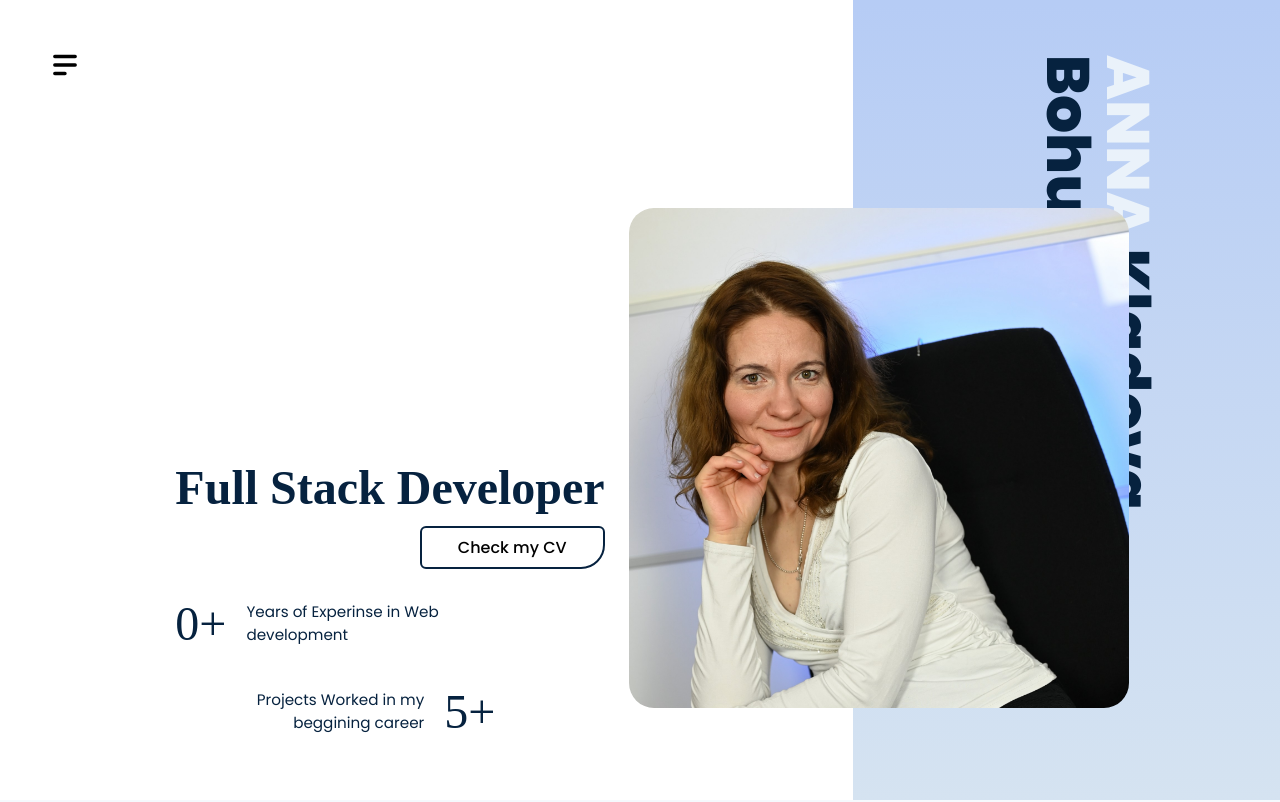
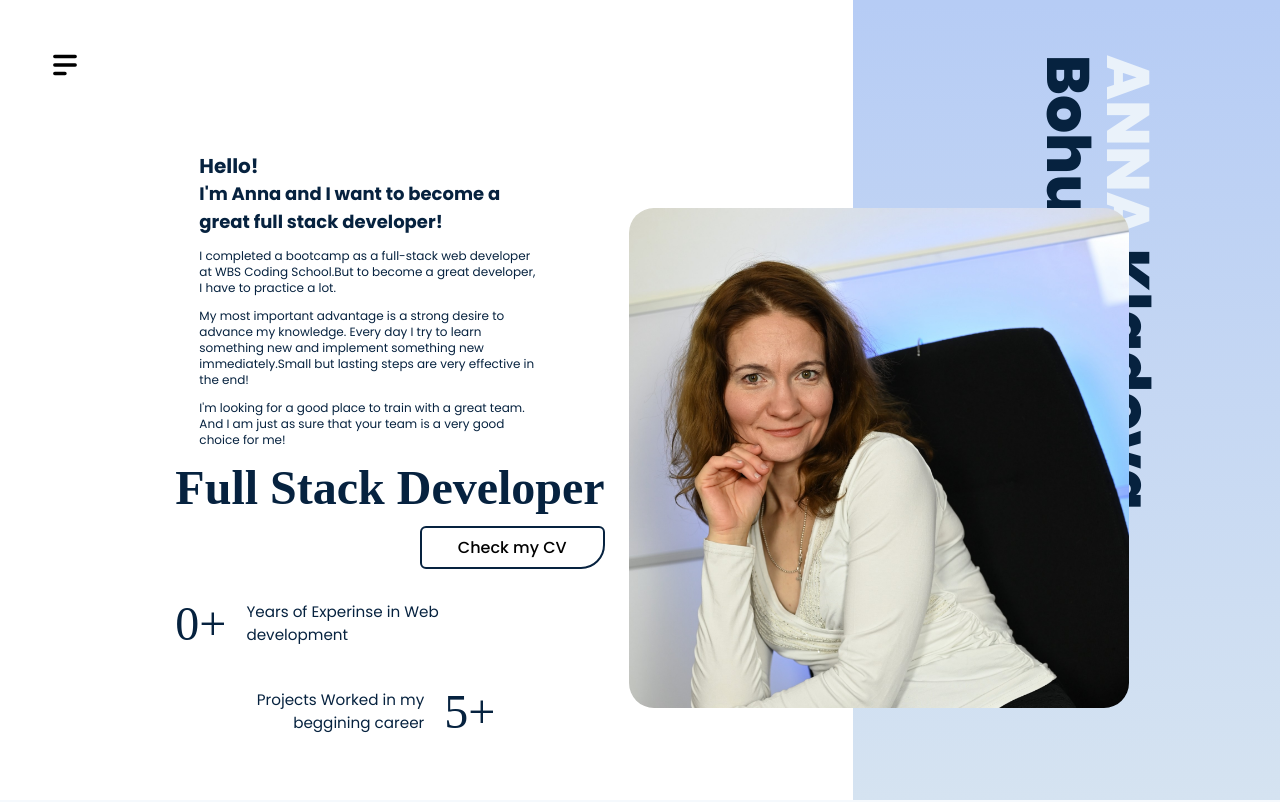
Before and after one commit to Anna-Bohun-art/react_portfolio, a React (Vite) app: page / in a window 1280 px wide. Shown: the top 802 px of the page. Built offline with nearby package versions, Linux system fonts and the light colour scheme; a web font is replaced by a local one.

Commit message:
adding greetings text

```diff
--- a/src/components/Hero.jsx
+++ b/src/components/Hero.jsx
@@ -19,7 +19,25 @@ const Hero = () => {
         </div>
 
         {/* first col */}
+
         <div className="pb-16 px-6 pt-5" data-aos="fade-down">
+        <div class="px-6 max-w-sm rounded overflow-hidden fade-left">
+  {/*<img class="w-full" src="/img/card-top.jpg" alt="Sunset in the mountains">*/}
+  <div class="py-4">
+    {/*<div class="font-bold text-xl mb-2"></div>*/}
+    <p className="text-xl font-bold text-gray-700">Hello!</p>
+    <p class="text-lg font-bold text-gray-700">
+      I'm Anna and I want to become a great full stack developer!
+    </p>
+    <p class="text-xs text-gray-700 text-base pt-3">
+      I completed a bootcamp as a full-stack web developer at WBS Coding School.But to become a great developer, I have to practice a lot.
+      <p class="text-xs text-gray-700 text-base pt-3">My most important advantage is a strong desire to advance my knowledge. Every day I try to learn something new and implement something new immediately.Small but lasting steps are very effective in the end!</p>
+    </p>
+    <p class="text-xs text-gray-700 text-base pt-3">
+      I'm looking for a good place to train with a great team. And I am just as sure that your team is a very good choice for me!
+    </p>
+  </div>
+</div>
           <h2>{hero.title}</h2>
           <br />
           <div className="flex justify-end">
```
